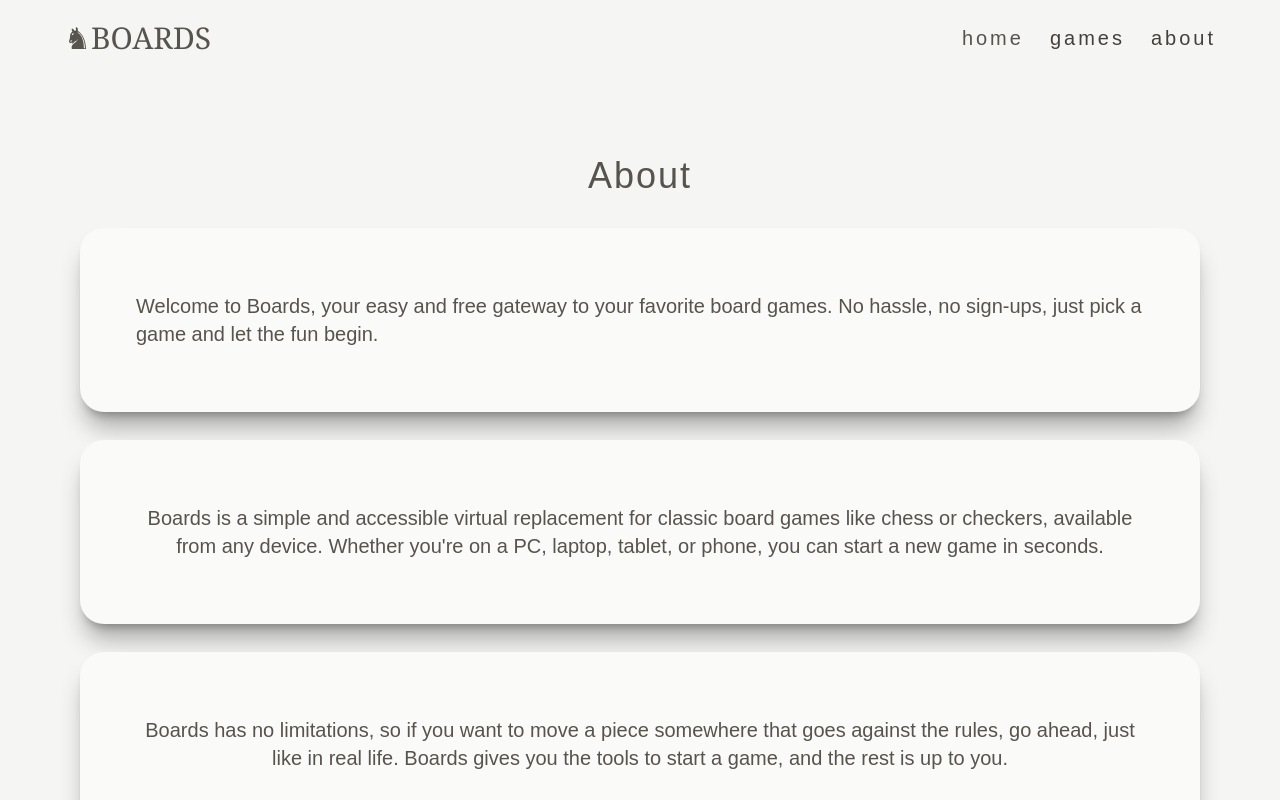
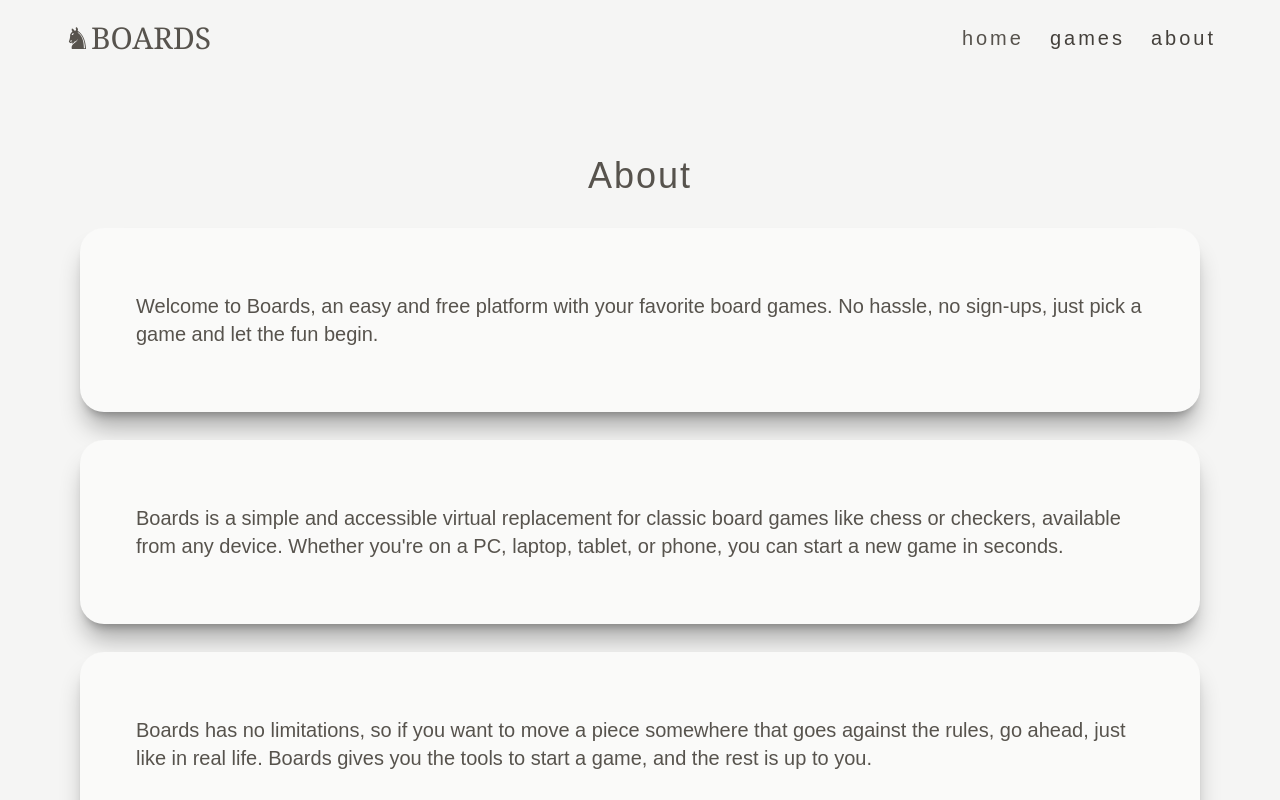
Before and after one commit to delgadociteriowa/boards-mint, a Next.js app: page /about in a window 1280 px wide. Shown: the top 800 px of the page. Built offline with nearby package versions, Linux system fonts and the light colour scheme.

Commit message:
fix: abut texts fixed

```diff
--- a/src/app/about/page.tsx
+++ b/src/app/about/page.tsx
@@ -9,13 +9,13 @@ const Soon: React.FC = () => {
           <section className="py-10 px-10 text-stone-600 mx-auto max-w-[1200px]">
             <h3 className="text-center text-4xl tracking-[2px] mt-10 mb-8">About</h3>
             <div className="bg-stone-50 px-14 py-16 rounded-3xl grow shadow-xl/30 my-7">
-              <p className="text-left text-xl">Welcome to Boards, your easy and free gateway to your favorite board games. No hassle, no sign-ups, just pick a game and let the fun begin.</p>
+              <p className="text-left text-xl">Welcome to Boards, an easy and free platform with your favorite board games. No hassle, no sign-ups, just pick a game and let the fun begin.</p>
             </div>
             <div className="bg-stone-50 px-14 py-16 rounded-3xl grow shadow-xl/30 my-7">
-              <p className="text-center text-xl">Boards is a simple and accessible virtual replacement for classic board games like chess or checkers, available from any device. Whether you're on a PC, laptop, tablet, or phone, you can start a new game in seconds.</p>
+              <p className="text-left text-xl">Boards is a simple and accessible virtual replacement for classic board games like chess or checkers, available from any device. Whether you're on a PC, laptop, tablet, or phone, you can start a new game in seconds.</p>
             </div>
             <div className="bg-stone-50 px-14 py-16 rounded-3xl grow shadow-xl/30 my-7">
-              <p className="text-center text-xl">Boards has no limitations, so if you want to move a piece somewhere that goes against the rules, go ahead, just like in real life.    Boards gives you the tools to start a game, and the rest is up to you.</p>
+              <p className="text-left text-xl">Boards has no limitations, so if you want to move a piece somewhere that goes against the rules, go ahead, just like in real life.    Boards gives you the tools to start a game, and the rest is up to you.</p>
             </div>
           </section>
         </main>
```
